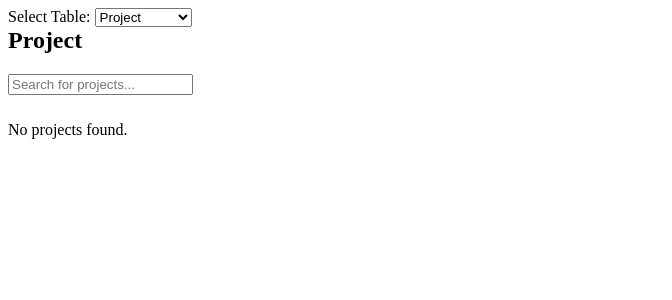
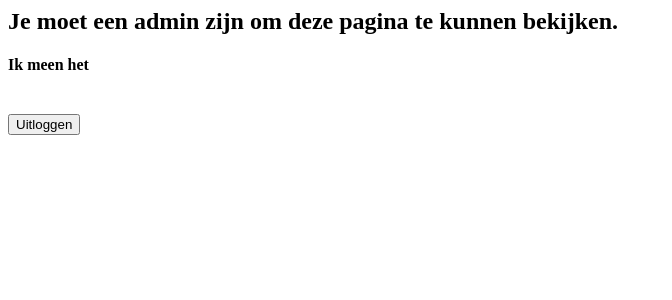
Before and after one commit to Renso9000/Next-Logistics, a PHP site: page /admin.php in a window 1280 px wide. Shown: the top 300 px of the page, without its empty margins (0-672 px from the left). Run offline with PHP 8.4, Linux system fonts and the light colour scheme; the visitor is signed in with stand-in values (Sample User, id 1); data that the repository does not hold is empty.

Commit message:
inlogsysteem toegevoegd

```diff
--- a/admin.php
+++ b/admin.php
@@ -5,6 +5,15 @@ require_once 'dtb.php';
 session_start();
 
 $status = $_SESSION['status'];
+
+$admin = null;
+
+if ($status == 'admin') {
+    $admin = $status;
+} else {
+    echo '<h2>Je moet een admin zijn om deze pagina te kunnen bekijken.</h2>';
+}
+
 
 // Create instance for LogisticDB
 $logisticDB = new LogisticDB();
@@ -24,6 +33,11 @@ $users = $logisticDB->getAllUsers();
 // Close database connection
 $logisticDB->closeConnection();
 
+if(isset($_POST['logout'])) {
+    session_unset();
+    session_destroy();
+    header('Location: index.php');
+}
 
 ?>
 
@@ -56,6 +70,7 @@ $logisticDB->closeConnection();
 </head>
 <body>
 
+<?php if ($admin) : ?>
     <label for="tableSelector">Select Table: </label>
     <select id="tableSelector" onchange="toggleTable()">
         <option value="project">Project</option>
@@ -163,6 +178,16 @@ $logisticDB->closeConnection();
             <p>No users found.</p>
         <?php endif; ?>
     </div>
+<?php else : ?>
+
+    <h4>Ik meen het</h4>
+
+<?php endif; ?>
+
+    <br/>
+    <form action="#" method="post">
+        <input type="submit" name="logout" value="Uitloggen" >
+    </form>
 
     <script src="script.js"></script>
     <script>
```
Also changed, not shown: index.php (+12 -11 lines).
